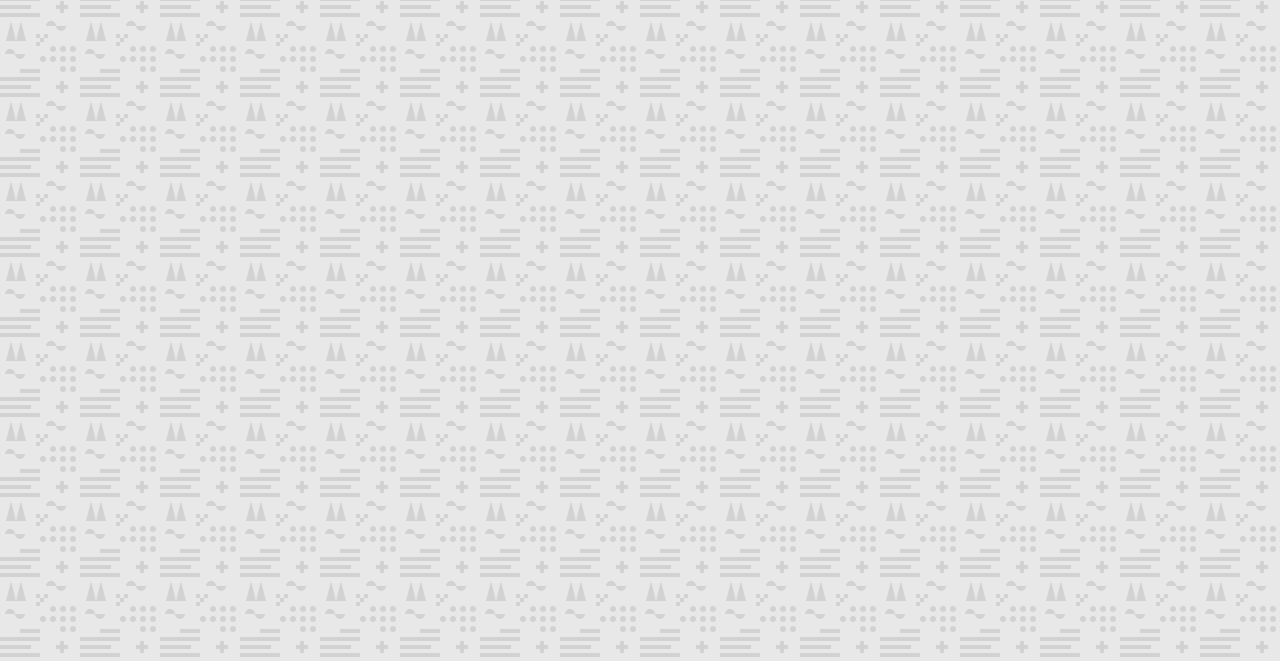
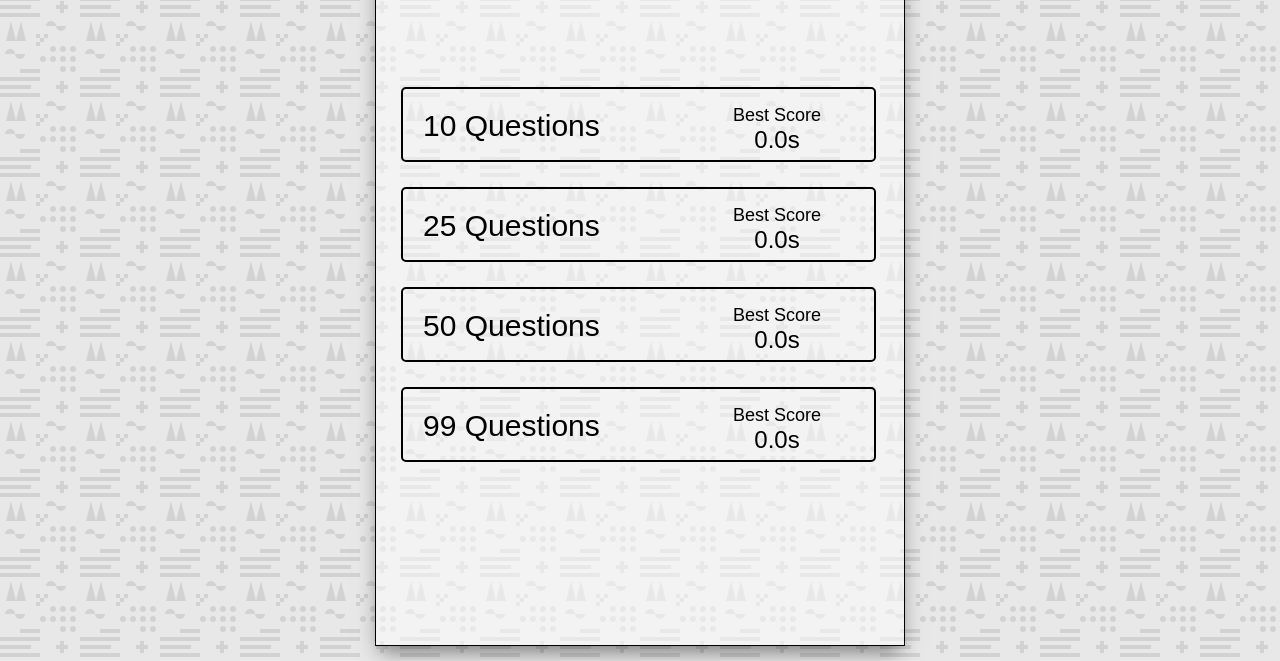
Before and after one commit to Timespike/math-sprint, a plain HTML site: page index.html in a window 1280 px wide. Shown: the part 139-800 px from the top of the page. Drawn offline with Linux system fonts and the light colour scheme; a web font is replaced by a local one.

Commit message:
initial menu creation

```diff
--- a/index.html
+++ b/index.html
@@ -8,6 +8,56 @@
     <link rel="stylesheet" href="style.css">
 </head>
 <body>
+    <div class="game-container">
+        <!-- Header -->
+        <div class="header">
+            <h1>Math Sprint Game </h1>
+        </div>
+
+        <!-- Splash Page -->
+        <div class="card" id="splash-page">
+            <form id="start-form">
+                <div class="selection-container">
+                    <!-- 10 Questions Radio Input -->
+                    <div class="radio-container">
+                        <label for="value-10">10 Questions</label>
+                        <input type="radio" name="questions" value="10" id="value-10">
+                        <span class="best-score">
+                            <span>Best Score</span>
+                            <span class="best-score-value">0.0s</span>
+                        </span>
+                    </div>
+                    <!-- 25 Questions Radio Input -->
+                    <div class="radio-container">
+                        <label for="value-25">25 Questions</label>
+                        <input type="radio" name="questions" value="25" id="value-25">
+                        <span class="best-score">
+                            <span>Best Score</span>
+                            <span class="best-score-value">0.0s</span>
+                        </span>
+                    </div>
+                    <!-- 50 Questions Radio Input -->
+                    <div class="radio-container">
+                        <label for="value-50">50 Questions</label>
+                        <input type="radio" name="questions" value="50" id="value-50">
+                        <span class="best-score">
+                            <span>Best Score</span>
+                            <span class="best-score-value">0.0s</span>
+                        </span>
+                    </div>
+                    <!-- 99 Questions Radio Input -->
+                    <div class="radio-container">
+                        <label for="value-99">99 Questions</label>
+                        <input type="radio" name="questions" value="99" id="value-99">
+                        <span class="best-score">
+                            <span>Best Score</span>
+                            <span class="best-score-value">0.0s</span>
+                        </span>
+                    </div>
+                </div>
+            </form>
+        </div>
+    </div>
     <!-- Script -->
     <script src="script.js"></script>
 </body>
```
